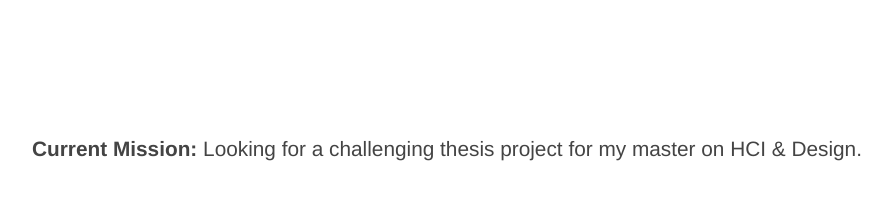
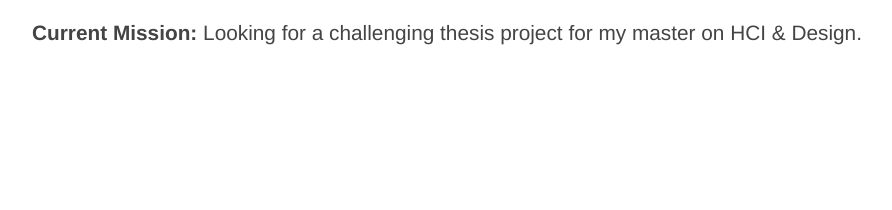
Before and after one commit to miguelandres3/miguelandres3.github.io, a plain HTML site: page index.html in a window 1280 px wide. Shown: the part 440-650 px from the top of the page, without its empty margins (193-1085 px from the left). Drawn offline with Linux system fonts and the light colour scheme.

Commit message:
small adjustments

```diff
--- a/css/style.css
+++ b/css/style.css
@@ -71,13 +71,13 @@ a:active { position: relative; top: 1px;}
 
 header {
 
-	height: 550px;
+	height: 650px;
 
 }
 
 #mission {
 	padding-top: 20px;
-	padding-bottom: 40px;
+	padding-bottom: 120px;
 	font-size:1.3em;
 	line-height: 1.5em;
 	font-weight:400;
--- a/index.html
+++ b/index.html
@@ -38,10 +38,15 @@
 		<h1>Miguel Andres Rodriguez</h1>
 
 		<h2 style="display: block;">Interaction Designer & Developer
-	</h2></header>
-	<div id="mission"><b>Current Mission:</b>
+	</h2>
+		<div id="mission"><b>Current Mission:</b>
 	Looking for a  challenging thesis project for my master on HCI & Design.</div>
+
 	<div id="seemore"style="display: block;">Scroll to see more ↓</div>
+
+	</header>
+
+
 
 <h3>- Featured projects -</h3>
 
```
